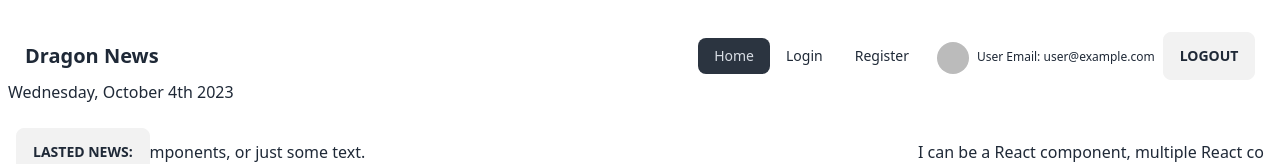
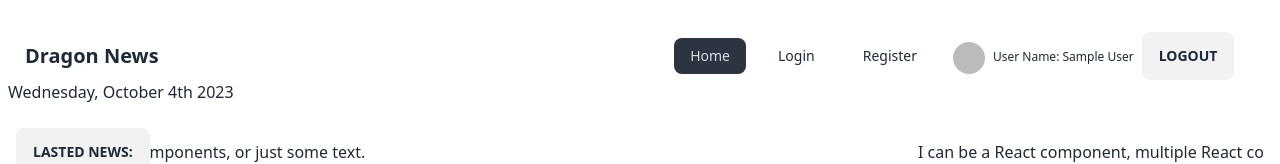
Before and after one commit to ranitsarker/dragon-project, a React (Vite) app: page / in a window 1280 px wide. Shown: the top 164 px of the page. Built offline with nearby package versions, Linux system fonts and the light colour scheme; no server answers; sample sign-in values are in the browser's storage.

Commit message:
display name user name

```diff
--- a/src/Components/Navbar.jsx
+++ b/src/Components/Navbar.jsx
@@ -45,31 +45,52 @@ const Navbar = () => {
                     </div>
                     <div className="navbar-center hidden lg:flex">
                         <ul className="menu menu-horizontal px-1">
-                            <li>
+                            <li className="mx-2">
                                 <NavLink to="/">Home</NavLink>
                             </li>
-                            <li>
+                            <li className="mx-2">
                                 <NavLink to="/login">Login</NavLink>
                             </li>
-                            <li>
+                            <li className="mx-2">
                                 <NavLink to="/register">Register</NavLink>
                             </li>
                         </ul>
                     </div>
                         {
-                        user ?
+                            user ? (
                                 <div className="navbar-end inline-block">
                                 <span className="mr-2 text-xs">
-                                {user.photoURL && <img className="inline-block mx-2 w-8 h-8 rounded-full" src={user.photoURL} alt={`${user.displayName}'s photo`} />}
-
-                                User Email: {user.email || 'Unknown'}</span>
-
-                            <button className="btn" onClick={handleLogOut}>Logout</button>
+                                    {user.photoURL && (
+                                    <img
+                                        className="inline-block mx-2 w-8 h-8 rounded-full"
+                                        src={user.photoURL}
+                                        alt={`${user.displayName}'s photo`}
+                                    />
+                                    )}
+                                    {user.displayName ? (
+                                    <>
+                                        User Name: {user.displayName}
+                                        <button className="btn mx-2" onClick={handleLogOut}>
+                                        Logout
+                                        </button>
+                                    </>
+                                    ) : (
+                                    <>
+                                        User Email: {user.email || 'Unknown'}
+                                        <button className="btn" onClick={handleLogOut}>
+                                        Logout
+                                        </button>
+                                    </>
+                                    )}
+                                </span>
                                 </div>
-                        :
+                            ) : (
                                 <div className="navbar-end">
-                            <Link to="/login" className="btn" >Login</Link>
+                                <Link to="/login" className="btn">
+                                    Login
+                                </Link>
                                 </div>
+                            )
                         }
                 </div>
             </div>
```
Lines whose indentation alone changed are shown as unchanged.
